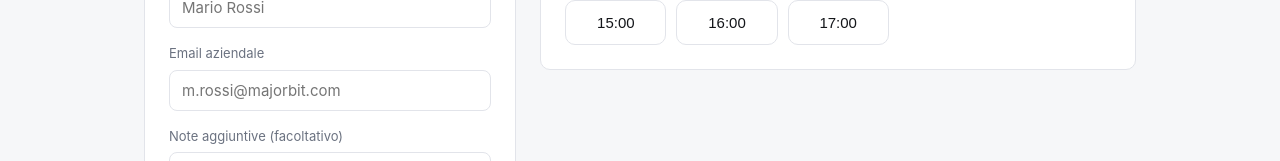
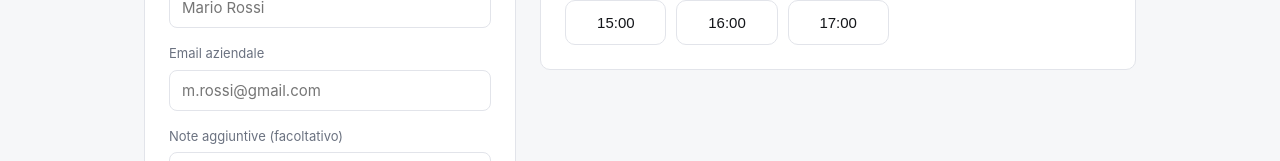
Before and after one commit to cikelino/ForensIT, a Next.js app: page / in a window 1280 px wide. Shown: the part 407-568 px from the top of the page. Built offline with nearby package versions, Linux system fonts and the light colour scheme; no server answers.

Commit message:
Fix build4.1

```diff
--- a/app/page.js
+++ b/app/page.js
@@ -149,7 +149,7 @@ export default function Home() {
                   type="email"
                   value={email}
                   onChange={(e) => setEmail(e.target.value)}
-                  placeholder="m.rossi@majorbit.com"
+                  placeholder="m.rossi@gmail.com"
                   required
                 />
               </div>
```
